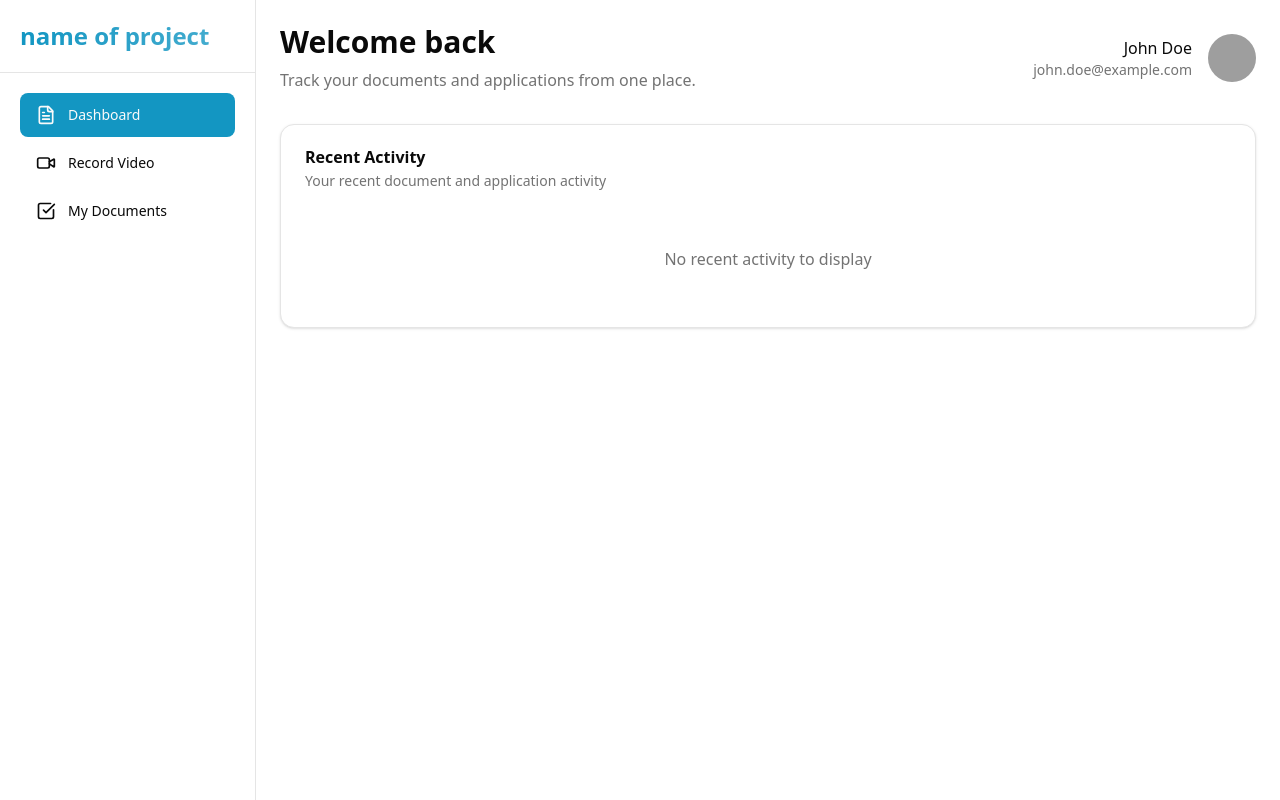
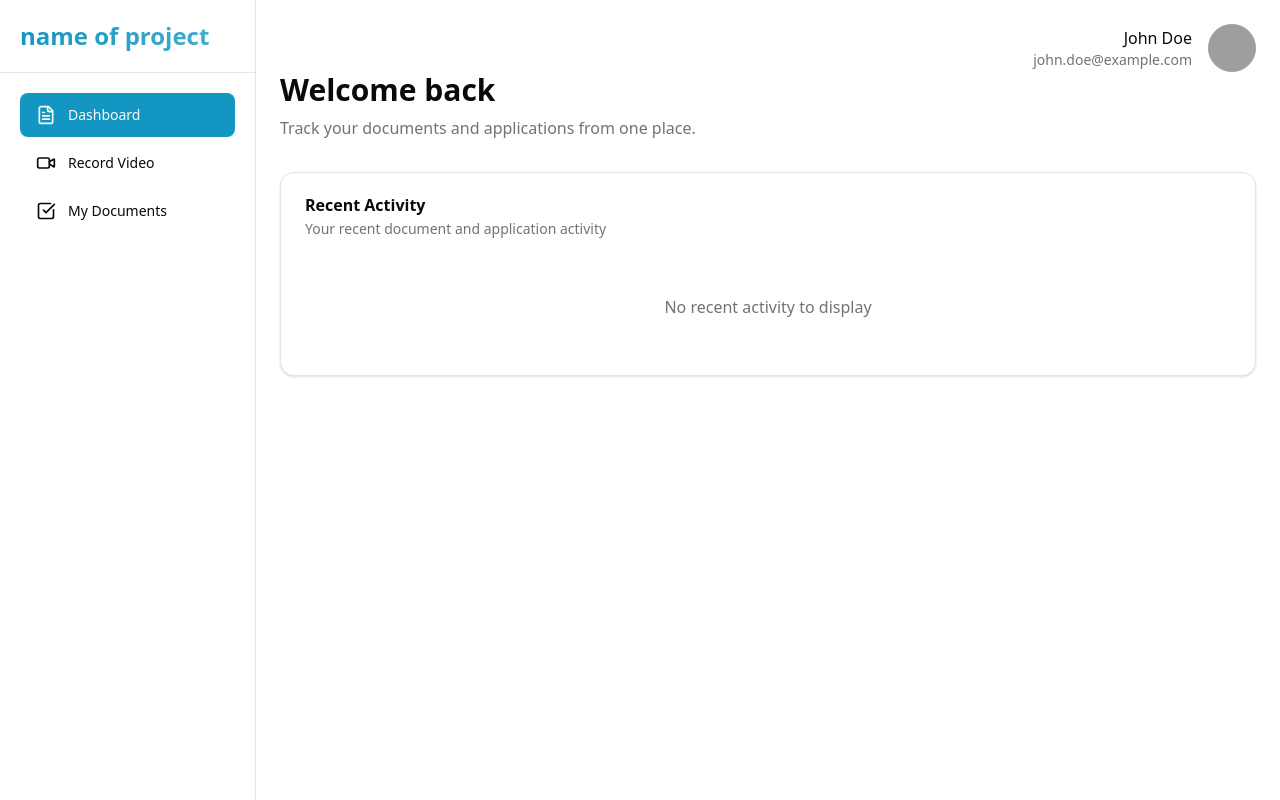
Before and after one commit to jask1m/Force, a Next.js app in the folder frontend/: page /dashboard in a window 1280 px wide. Built offline with nearby package versions, Linux system fonts and the light colour scheme; grey boxes are pictures that could not be loaded.

Commit message:
move profile

```diff
--- a/frontend/src/app/dashboard/layout.tsx
+++ b/frontend/src/app/dashboard/layout.tsx
@@ -3,6 +3,7 @@
 import React, { useState } from "react";
 import DashboardSidebar from "@/components/DashboardSidebar";
 import { cn } from "@/lib/utils";
+import Header from "@/components/Header";
 
 export default function DashboardLayout({
   children,
@@ -32,6 +33,7 @@ export default function DashboardLayout({
         )}
 
         <main className="p-6">
+          <Header />
           {children}
         </main>
       </div>
--- a/frontend/src/app/dashboard/page.tsx
+++ b/frontend/src/app/dashboard/page.tsx
@@ -29,23 +29,6 @@ export default function Dashboard() {
           <p className="text-muted-foreground">
             Track your documents and applications from one place.
           </p>
-        </div>
-        <div className="flex items-center gap-4">
-          <div className="text-right">
-            <h3 className="font-medium">John Doe</h3>
-            <p className="text-sm text-muted-foreground">john.doe@example.com</p>
-          </div>
-          <div className="h-12 w-12 rounded-full bg-muted overflow-hidden">
-            <img
-              src="/placeholder-avatar.jpg"
-              alt="Profile"
-              className="h-full w-full object-cover"
-              onError={(e) => {
-                const target = e.target as HTMLImageElement;
-                target.src = "https://ui-avatars.com/api/?name=John+Doe";
-              }}
-            />
-          </div>
         </div>
       </div>
 
--- /dev/null
+++ b/frontend/src/components/Header.tsx
@@ -0,0 +1,23 @@
+export default function Header() {
+  return (
+    <header className="">
+      <div className="flex items-center gap-4">
+        <div className="text-right ml-auto">
+          <h3 className="font-medium">John Doe</h3>
+          <p className="text-sm text-muted-foreground">john.doe@example.com</p>
+        </div>
+        <div className="h-12 w-12 rounded-full bg-muted overflow-hidden">
+          <img
+            src="/placeholder-avatar.jpg"
+            alt="Profile"
+            className="h-full w-full object-cover"
+            onError={(e) => {
+              const target = e.target as HTMLImageElement;
+              target.src = "https://ui-avatars.com/api/?name=John+Doe";
+            }}
+          />
+        </div>
+      </div>
+    </header>
+  );
+}
```
